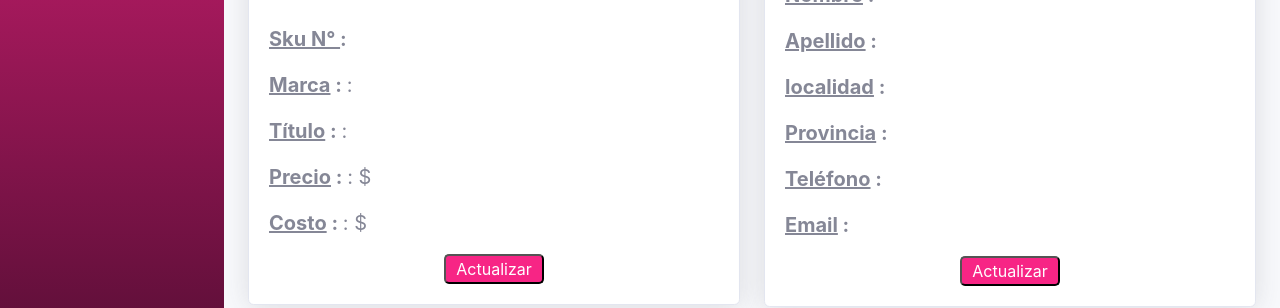
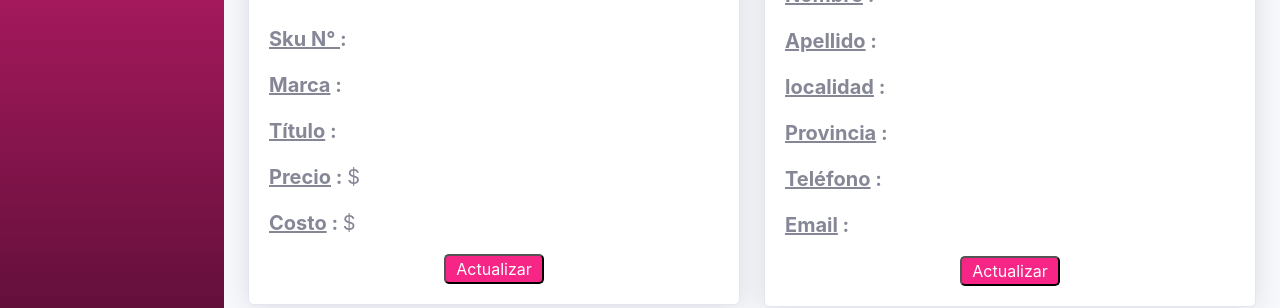
Before and after one commit to msochi/pintame_Dashboard, a React (Create React App) app: page / in a window 1280 px wide. Shown: the part 512-820 px from the top of the page. Built offline with nearby package versions, Linux system fonts and the light colour scheme; no server answers.

Commit message:
nuevo ajuste

```diff
--- a/src/components/categoriasProductos.js
+++ b/src/components/categoriasProductos.js
@@ -12,7 +12,7 @@ function run(props) {
     {result.map(tipo => <div class="col-lg-12 mb-12" id= "categorias">
                             <div class="card bg-info text-white shadow">
                                 <div class="card-body">
-                                    <p> <strong><u>Categoría </u> : </strong> { tipo[0] }</p>
+                                    <p> <strong><u>Categoría </u> : </strong> { tipo[0] }.</p>
                                     <p><strong><u>Cantidad </u> : </strong> {tipo[1]}</p>
                                 </div>
                             </div>
--- a/src/components/listaProductos.js
+++ b/src/components/listaProductos.js
@@ -19,11 +19,12 @@ function run(props) {
                                          <div className= "imagencard">
                                             <img class="img-fluid px-3 px-sm-4 mt-3 mb-4" style= {{width: "15rem"} } src={"https://pintame.herokuapp.com/imagen_producto/"+result[1].imagen_producto }  alt="{ultimoProducto.imagen_producto}"/>
                                         </div>
-
+                                        <div className= "textoTarjeta">
                                             <p><strong> <u>Sku N°</u>: </strong>{result[1].sku}</p>
                                             <p><strong> <u>Marca</u>: </strong>{ result[1].marcas.marca} </p>
                                             <p><strong> <u>Título</u>: </strong> {result[1].titulo_producto}</p> <p><strong> <u>Precio</u>: </strong>{result[1].precio}</p>
                                             <p><strong> <u>Costo</u>: </strong>{result[1].costo} </p>
+                                        </div>
                                     </div>
                                </div>
                             </div>
--- a/src/components/ultimoProducto.js
+++ b/src/components/ultimoProducto.js
@@ -54,10 +54,10 @@ render(){
                     <div>
 
                     <p> <strong><u>Sku N° </u> : </strong> {ultimoProducto.sku}</p>
-                    <p><strong><u>Marca</u> : </strong>: {ultimoProducto.id_marca}</p>
-                    <p><strong><u>Título</u> : </strong>:{ultimoProducto.titulo_producto}</p>
-                    <p><strong><u>Precio</u> : </strong>: $ {ultimoProducto.precio}</p>
-                    <p><strong><u>Costo</u> : </strong>: $ {ultimoProducto.costo}</p>
+                    <p><strong><u>Marca</u> : </strong> {ultimoProducto.id_marca}</p>
+                    <p><strong><u>Título</u> : </strong>{ultimoProducto.titulo_producto}</p>
+                    <p><strong><u>Precio</u> : </strong> $ {ultimoProducto.precio}</p>
+                    <p><strong><u>Costo</u> : </strong> $ {ultimoProducto.costo}</p>
                     <div className= "botondash">
                     <button className= "botonActualizar" >Actualizar</button>
                     </div>
```
Also changed, not shown: src/assets/css/style.css.
